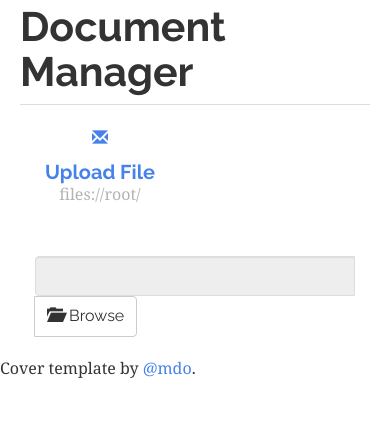
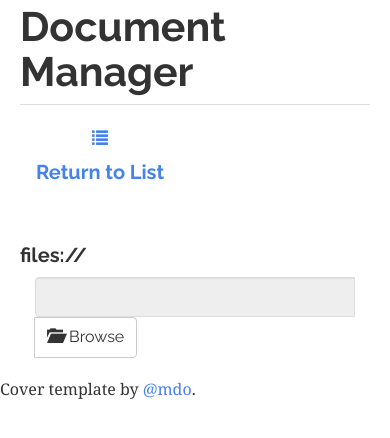
Before and after one commit to tay-bird/skybird, a Python web app: template templates/upload.html in a window 390 px wide. Shown: the part 66-504 px from the top of the page. Run offline with Jinja, Linux system fonts and the light colour scheme; the template is opened without the code that fills it, so the values that code supplies are empty; some libraries are stand-ins or nearby versions.

Commit message:
Image upload bugfix

```diff
--- a/templates/dash_base.html
+++ b/templates/dash_base.html
@@ -67,8 +67,8 @@
 
         <!-- Bootstrap JavaScript -->
         <script src="https://ajax.googleapis.com/ajax/libs/jquery/1.11.1/jquery.min.js"></script>
-        <script src="static/js/bootstrap.js"></script>
-        <script src="static/js/docs.min.js"></script>
+        <script src="/static/js/bootstrap.js"></script>
+        <script src="/static/js/docs.min.js"></script>
 
     </body>
 </html>
--- a/templates/upload.html
+++ b/templates/upload.html
@@ -52,18 +52,18 @@
     <!-- Shortcuts -->
     <div class="row placeholders">
         <div class="col-xs-6 col-sm-3 placeholder">
-            <a href="#">
-                <span class="glyphicon glyphicon-envelope"></span>
-                <h4>Upload File</h4>
+            <a href="/docs">
+                <span class="glyphicon glyphicon-list"></span>
+                <h4>Return to List</h4>
             </a>
-            <span class="text-muted">files://root/</span>
         </div>
     </div>
 
     <!-- Uploader by iosdsv -->
     <div class="container">
         <div class="row">
-            <div class="col-xs-12 col-md-6 col-md-offset-3 col-sm-8 col-sm-offset-2">
+            <h4>files://</h4>
+            <div class="col-xs-12 col-md-6 col-md-offset-1 col-sm-8 col-sm-offset-2">
                 <!-- image-preview-filename input [CUT FROM HERE]-->
                 <div class="input-group image-preview">
 
--- a/views/docs.py
+++ b/views/docs.py
@@ -33,7 +33,7 @@ def docs():
         path = os.path.join(app.config["UPLOADS_FOLDER"], name)
         files.append({ 'size': os.path.getsize(path)/1024,
                        'type': name.rsplit('.', 1)[1],
-                       'name': name })
+                       'name': name.rsplit('.', 1)[0] })
 
     return render_template('docs.html', files=files)
 
```
